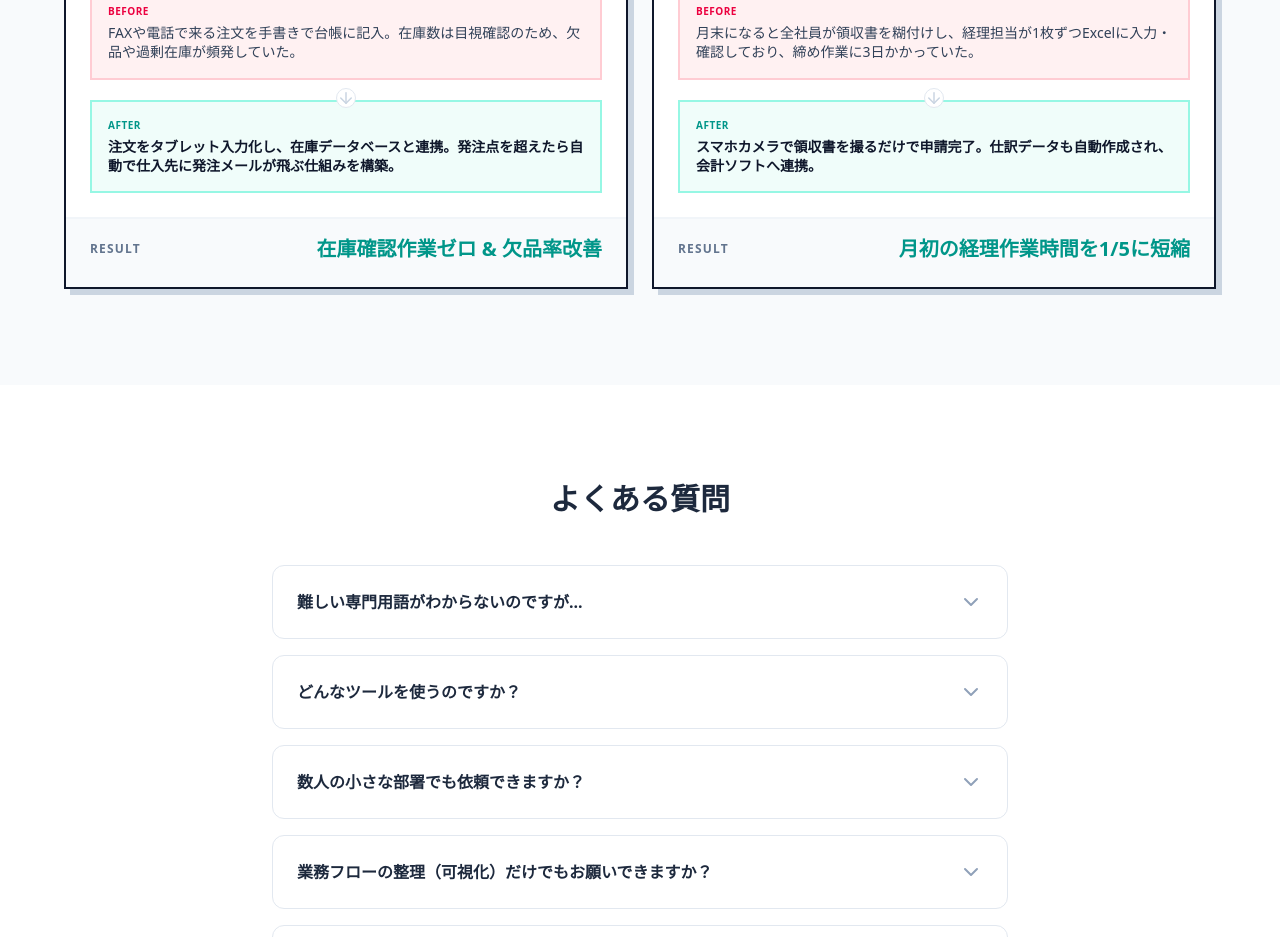
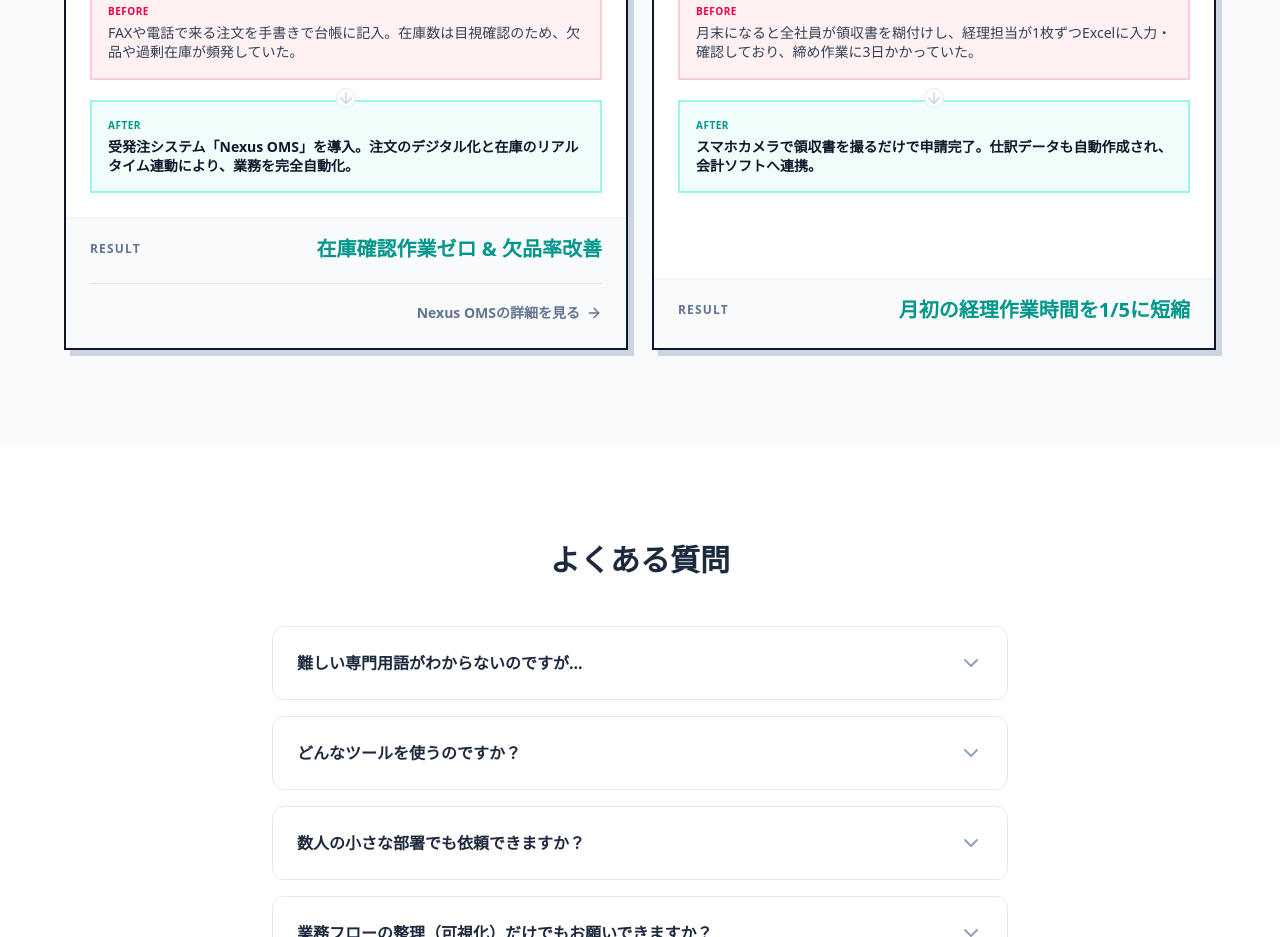
Before and after one commit to Yasu117/nexride-web, a Next.js app: page /real-dx in a window 1280 px wide. Shown: the part 3380-4317 px from the top of the page. Built offline with nearby package versions, Linux system fonts and the light colour scheme.

Commit message:
real-dx: 改善ビフォーアフターにNexus OMSの導入事例とLPへのリンクを追加

```diff
--- a/app/real-dx/page.tsx
+++ b/app/real-dx/page.tsx
@@ -399,8 +399,10 @@ export default function RealDXPage() {
                         <CaseStudySimple
                             title="受発注・在庫管理の完全自動化"
                             problem="FAXや電話で来る注文を手書きで台帳に記入。在庫数は目視確認のため、欠品や過剰在庫が頻発していた。"
-                            solution="注文をタブレット入力化し、在庫データベースと連携。発注点を超えたら自動で仕入先に発注メールが飛ぶ仕組みを構築。"
+                            solution="受発注システム「Nexus OMS」を導入。注文のデジタル化と在庫のリアルタイム連動により、業務を完全自動化。"
                             result="在庫確認作業ゼロ & 欠品率改善"
+                            linkUrl={process.env.NODE_ENV === 'development' ? "http://localhost:3000/nexus-oms" : "/nexus-oms"}
+                            linkText="Nexus OMSの詳細を見る"
                         />
                         <CaseStudySimple
                             title="紙の経費精算の廃止"
@@ -533,7 +535,7 @@ function ProblemCard({ icon, title, desc }: { icon: React.ReactElement, title: s
     );
 }
 
-function CaseStudySimple({ title, problem, solution, result }: { title: string, problem: string, solution: string, result: string }) {
+function CaseStudySimple({ title, problem, solution, result, linkUrl, linkText }: { title: string, problem: string, solution: string, result: string, linkUrl?: string, linkText?: string }) {
     return (
         <div className="bg-white p-6 border-2 border-slate-900 shadow-[6px_6px_0px_0px_#cbd5e1] hover:shadow-[8px_8px_0px_0px_#14b8a6] hover:border-teal-600 transition-all duration-200 flex flex-col h-full group">
             <h3 className="text-lg font-bold text-slate-900 mb-6 flex items-center gap-3 border-b-2 border-slate-100 pb-4">
@@ -558,6 +560,14 @@ function CaseStudySimple({ title, problem, solution, result }: { title: string,
                     <div className="text-xs font-bold text-slate-500 uppercase tracking-widest">Result</div>
                     <div className="text-xl font-black text-teal-600 text-right">{result}</div>
                 </div>
+                {linkUrl && linkText && (
+                    <div className="mt-5 pt-4 border-t border-slate-200 text-right">
+                        <Link href={linkUrl} target="_blank" rel="noopener noreferrer" className="inline-flex items-center gap-1.5 text-sm font-bold text-slate-500 hover:text-teal-600 transition-colors group/link">
+                            {linkText}
+                            <ArrowRight size={16} className="group-hover/link:translate-x-1 transition-transform" />
+                        </Link>
+                    </div>
+                )}
             </div>
         </div>
     );
```
